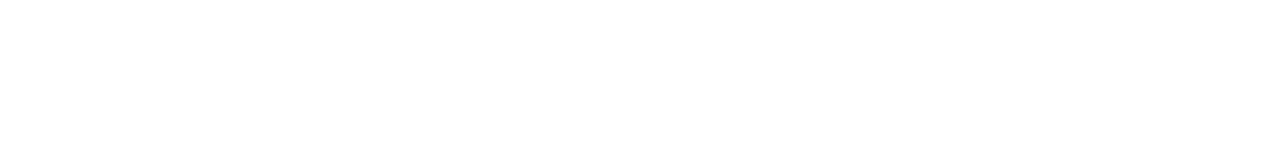
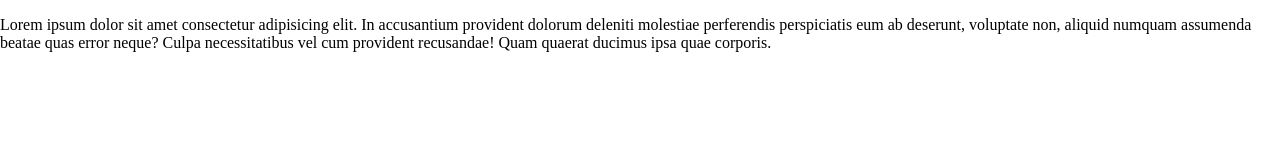
Before and after one commit to ms-ghazi253/NewGit, a plain HTML site: page index.html in a window 1280 px wide. Drawn offline with Linux system fonts and the light colour scheme.

```diff
--- a/index.html
+++ b/index.html
@@ -8,6 +8,6 @@
     <title>Document</title>
 </head>
 <body>
-
+    <p>Lorem ipsum dolor sit amet consectetur adipisicing elit. In accusantium provident dolorum deleniti molestiae perferendis perspiciatis eum ab deserunt, voluptate non, aliquid numquam assumenda beatae quas error neque? Culpa necessitatibus vel cum provident recusandae! Quam quaerat ducimus ipsa quae corporis.</p>
 </body>
 </html>
--- a/style.css
+++ b/style.css
@@ -0,0 +1,4 @@
+body{
+    padding :0;
+    margin:0;
+}
```
